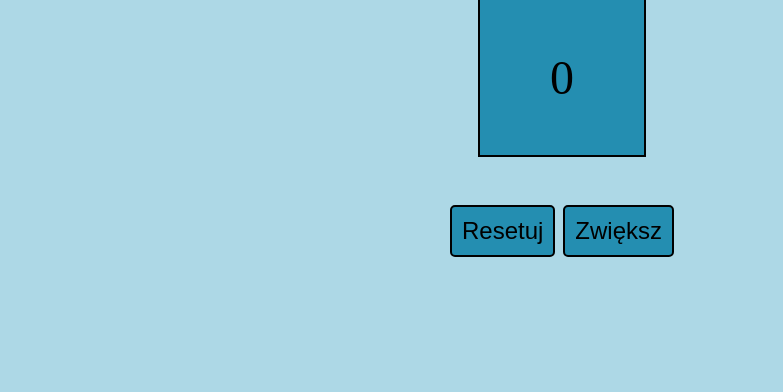
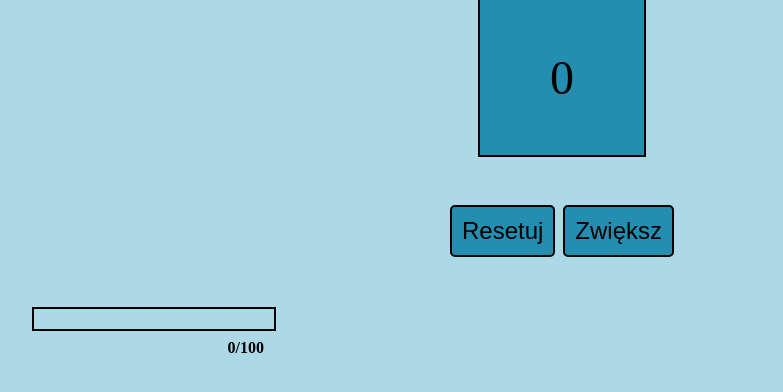
Before and after one commit to Rezmii/habit-counter, a plain HTML site: page index.html in a window 1280 px wide. Both pictures are taken after a click on the button "Resetuj". Shown: the part 236-628 px from the top of the page, without its empty margins (78-861 px from the left). Drawn offline with Linux system fonts and the light colour scheme.

Commit message:
added progress bar

```diff
--- a/index.html
+++ b/index.html
@@ -11,13 +11,21 @@
     <main>
       <div class="counter-div">
         <h2>Days:</h2>
-        <p class="day-counter"></p>
+        <p class="day-counter">0</p>
         <div class="div-buttons">
           <button class="reset-button">Resetuj</button>
           <button class="increment-button">Zwiększ</button>
         </div>
-
       </div>
+      </div>
+      <div class="results">
+        <div class="loading-bar">
+          <div class="bar">
+            <div class="progress"></div>
+            <div class="progress-stats">0/100</div>
+          </div>
+        </div>
+        <div class="graph"></div>
       </div>
     </main>
     <script src="script.js"></script>
--- a/script.js
+++ b/script.js
@@ -1,15 +1,18 @@
 const dayCounterElement = document.querySelector(".day-counter");
 const resetButton = document.querySelector(".reset-button");
 const incButton = document.querySelector(".increment-button");
+const progressElement = document.querySelector(".progress");
+const progressStatsElement = document.querySelector(".progress-stats");
 let dayCount = localStorage.getItem("days");
 
-dayCount === null ? 0 : displayDays(dayCount);
+if (dayCount !== null) {
+  displayStats();
+} else dayCount = 0;
 
 resetButton.addEventListener("click", () => {
   localStorage.removeItem("days");
   dayCount = 0;
-  console.log(dayCount);
-  displayDays(dayCount);
+  displayStats();
 });
 
 incButton.addEventListener("click", changeDayCounter);
@@ -20,7 +23,7 @@ function displayDays(dayCount) {
 
 function changeDayCounter() {
   dayCount++;
-  displayDays(dayCount);
+  displayStats();
   saveToLocalStorage(dayCount);
 }
 
@@ -28,4 +31,17 @@ function saveToLocalStorage(days) {
   localStorage.setItem("days", days);
 }
 
-console.log(dayCount);
+function displayProgress(progressCount) {
+  let percentProgres;
+  if (progressCount <= 100) {
+    percentProgres = progressCount + "%";
+    console.log(percentProgres);
+    progressElement.style.width = percentProgres;
+    progressStatsElement.textContent = `${progressCount}/100`;
+  }
+}
+
+function displayStats() {
+  displayDays(dayCount);
+  displayProgress(dayCount);
+}
--- a/styles.css
+++ b/styles.css
@@ -30,3 +30,34 @@ header {
   font-size: 0.75em;
   cursor: pointer;
 }
+
+.results {
+  display: flex;
+  flex-direction: row;
+  align-items: center;
+  margin: 0 100px;
+  justify-content: space-between;
+}
+
+/* loading bar */
+.bar {
+  position: relative;
+  margin: 50px 10px;
+  border: 2px solid black;
+  height: 20px;
+  width: 1000%;
+}
+
+.progress {
+  position: absolute;
+  background-color: lightgreen;
+  height: 20px;
+}
+
+.progress-stats {
+  position: absolute;
+  font-size: 0.5em;
+  font-weight: bold;
+  right: 10px;
+  top: 30px;
+}
```
